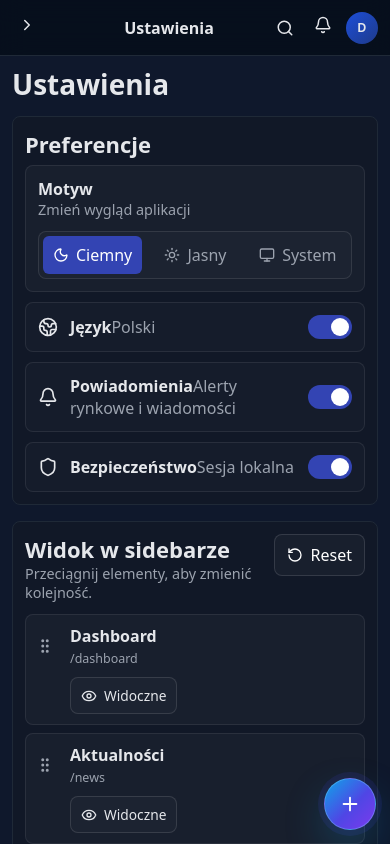
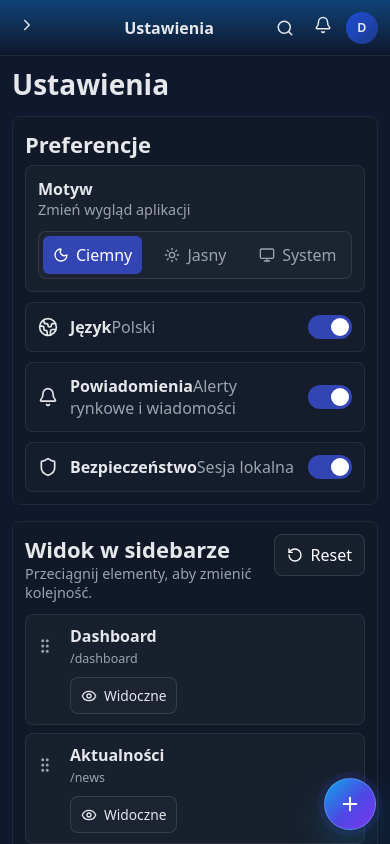
Before and after one commit to DamJanJot/dj-widgets, a React (Vite) app: page /settings in a window 390 px wide. Shown: the top 844 px of the page. Built offline with nearby package versions, Linux system fonts and the light colour scheme.

Commit message:
restore mobile topbar layering

```diff
--- a/src/styles.css
+++ b/src/styles.css
@@ -110,7 +110,7 @@ body.sidebar-collapsed .nav-item[data-tooltip]:focus-visible::before{
   transition:background .18s ease, box-shadow .18s ease, border-color .18s ease;
 }
 .topbar.is-scrolled{
-  background:rgba(7,15,29,.96);
+  background:linear-gradient(180deg,rgba(13,74,132,.98),rgba(8,24,48,.97));
   border-color:rgba(148,163,184,.14);
   box-shadow:0 12px 30px rgba(2,6,23,.35);
   backdrop-filter:blur(12px);
@@ -365,15 +365,8 @@ html.light .topbar.is-scrolled{
 @media (max-width:900px){
   .layout{grid-template-columns:1fr}
   body.sidebar-collapsed .layout{grid-template-columns:1fr}
-  .sidebar{position:fixed;left:0;top:0;bottom:0;width:var(--sidebar-w);z-index:1000;transform:translateX(-100%);overflow:hidden}
+  .sidebar{position:fixed;left:0;top:0;bottom:0;width:var(--sidebar-w);z-index:1300;transform:translateX(-100%);overflow:hidden}
   .sidebar.open{transform:translateX(0)}
-  .topbar{
-    background:rgba(7,15,29,.96);
-    backdrop-filter:blur(12px);
-  }
-  html.light .topbar{
-    background:rgba(248,250,252,.96);
-  }
   body.sidebar-collapsed .nav-item{justify-content:flex-start}
   body.sidebar-collapsed .brand-name, body.sidebar-collapsed .link-text{display:inline}
   body.sidebar-collapsed .nav-item[data-tooltip]::before,
```
